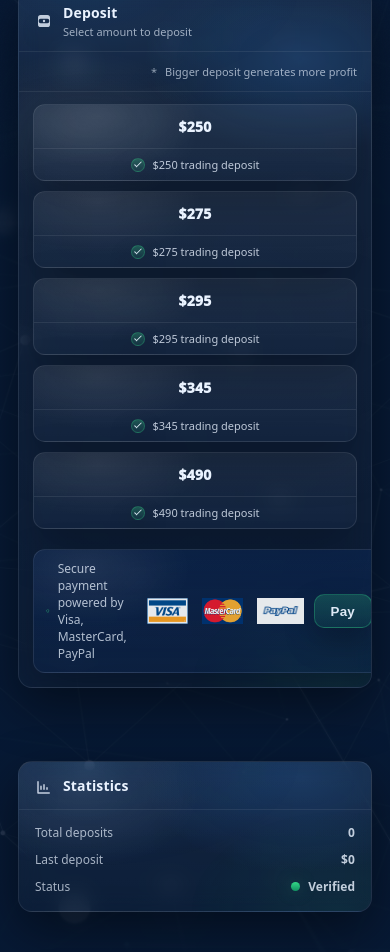
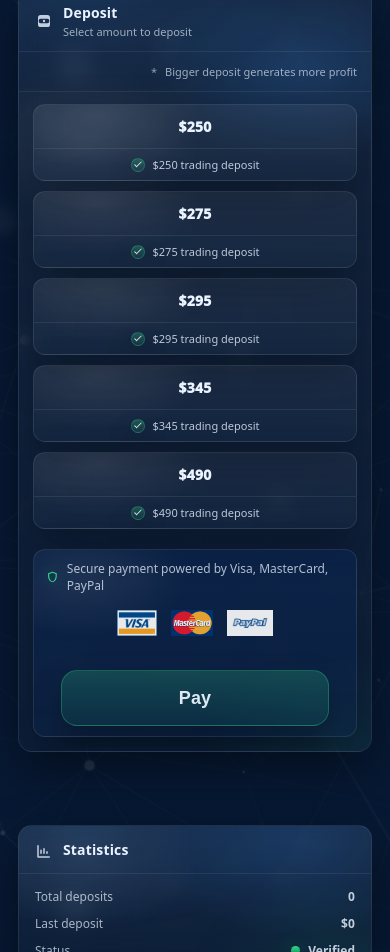
Before and after one commit to DartHard/ai_p, a plain HTML site: page index.html in a window 390 px wide. Shown: the part 684-1636 px from the top of the page. Drawn offline with Linux system fonts and the light colour scheme.

Commit message:
Add files via upload

```diff
--- a/style.css
+++ b/style.css
@@ -1027,6 +1027,47 @@
 
 @media (max-width: 560px){
 
+  .paypal{
+    flex-direction: column;
+    align-items: stretch;
+    gap: 12px;
+  }
+
+  .ppLogo{
+    width: 100%;
+    justify-content: flex-start;
+  }
+
+  .paypal {
+  display: flex;
+  flex-direction: column;
+  align-items: center;
+  gap: 16px;
+}
+
+.payActions{
+  width: 100%;
+  display: flex;
+  justify-content: center;
+  margin-top: 18px;
+}
+
+#payBtn{
+  width: min(320px, 90%);
+  height: 56px;
+  font-size: 18px;
+  font-weight: 900;
+  border-radius: 16px;
+  display: flex;
+  align-items: center;
+  justify-content: center;
+}
+
+#payBtn{
+  margin-left: 0 !important;
+  margin-right: 0 !important;
+}
+}
 
   .userCard{
     grid-template-columns: 60px 1fr;
@@ -1057,6 +1098,6 @@
     grid-column: auto;
     width: 100%;
   }
-}
+
 
     svg{display:block}
```
Also changed, not shown: index.html (line endings or trailing spaces).
